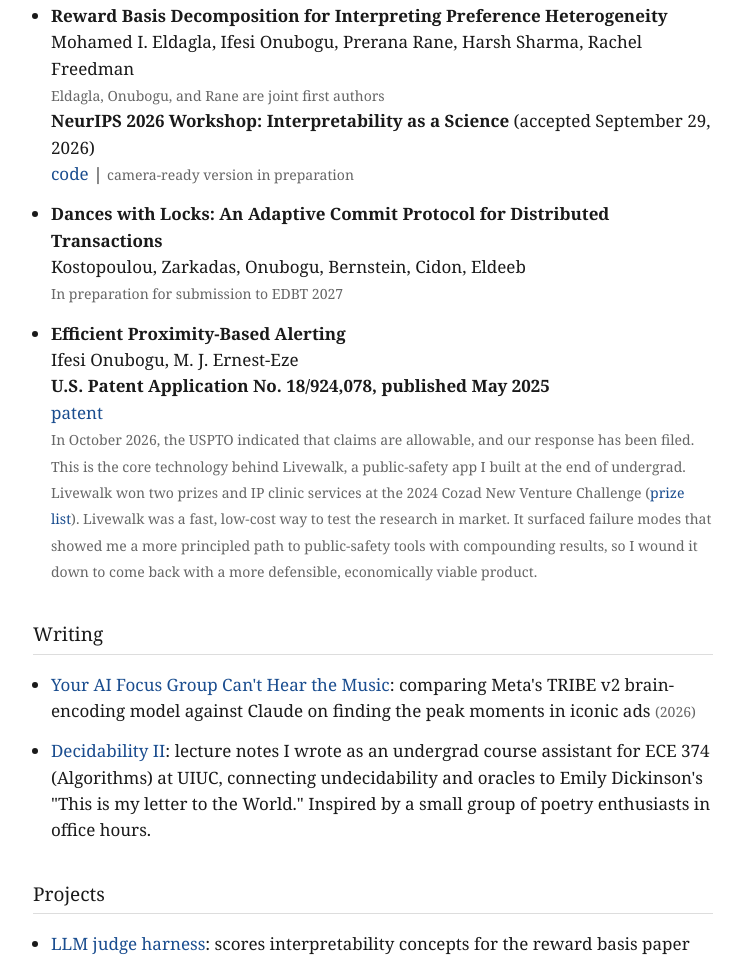
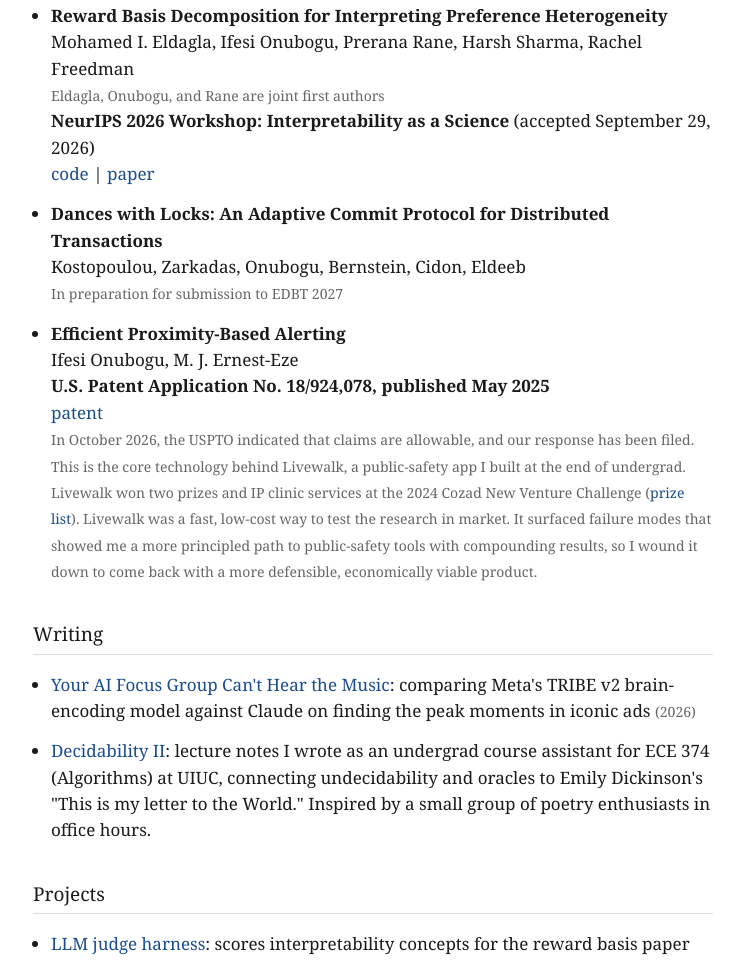
Before and after one commit to ifesiTinkering/ifesiTinkering.github.io, a plain HTML site: page index.html in a window 1280 px wide. Shown: the part 1101-2063 px from the top of the page, without its empty margins (267-1011 px from the left). Drawn offline with Linux system fonts and the light colour scheme.

Commit message:
Update index.html

```diff
--- a/index.html
+++ b/index.html
@@ -84,7 +84,7 @@
       <span class="muted">Eldagla, Onubogu, and Rane are joint first authors</span><br>
       <span class="venue">NeurIPS 2026 Workshop: Interpretability as a Science</span> (accepted September 29, 2026)<br>
       <a href="https://github.com/RachelFreedman/LoRe-BasisInterp">code</a> |
-      <span class="muted">camera-ready version in preparation</span>
+      <a href="https://neurips.cc/virtual/2026/loc/sydney/166008">paper</a>
     </li>
     <li>
       <strong>Dances with Locks: An Adaptive Commit Protocol for Distributed Transactions</strong><br>
```
